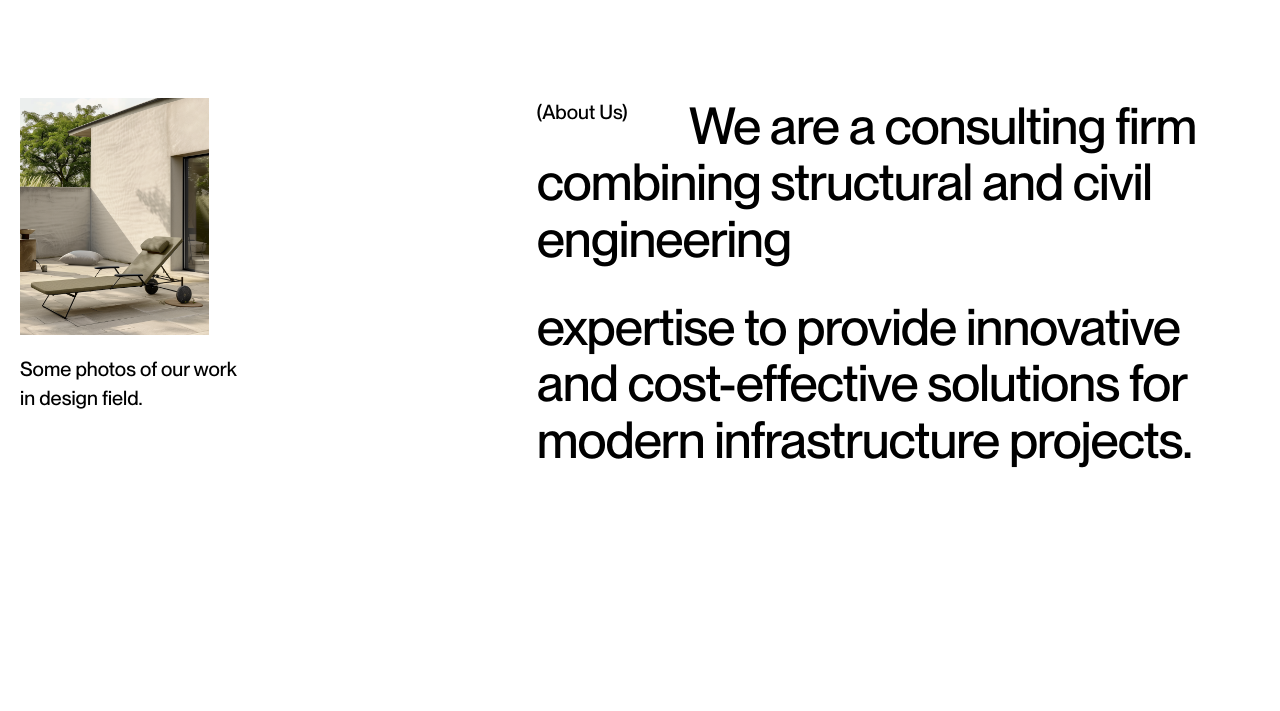
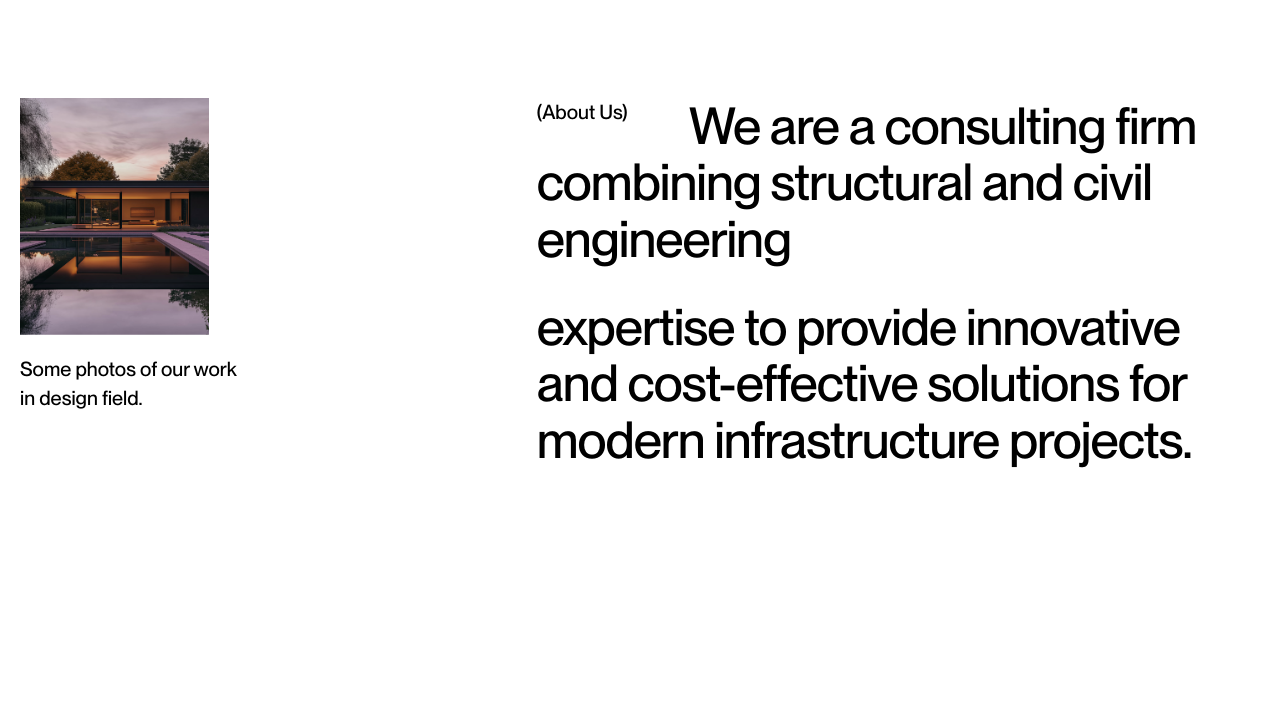
Before and after one commit to hanidev08/Monive, a Next.js app: page /landing in a window 1280 px wide. Shown: the part 802-1513 px from the top of the page. Built offline with nearby package versions, Linux system fonts and the light colour scheme.

Commit message:
Add some animtions

```diff
--- a/sections/About/About.tsx
+++ b/sections/About/About.tsx
@@ -1,20 +1,50 @@
+"use client";
 import Image from "next/image";
 import "./style.scss";
-import AboutImage from "@/public/assets/image1.png";
+import img1 from "@/public/assets/image1.png";
+import img2 from "@/public/assets/image2.png";
+import img3 from "@/public/assets/image3.png";
+import img4 from "@/public/assets/image4.png";
+import { useEffect, useRef, useState } from "react";
+import { useInView, motion } from "framer-motion";
+
+const images = [img1.src, img2.src, img3.src, img4.src];
 
 export const About = () => {
+  const [current, setCurrent] = useState(0);
+  const imgRef = useRef(null);
+
+  const isInViewImg = useInView(imgRef);
+
+  useEffect(() => {
+    const interval = setInterval(() => {
+      setCurrent((prev) => (prev + 1) % images.length);
+    }, 4000);
+
+    return () => clearInterval(interval);
+  }, []);
   return (
     <section className=" mt-[100px]" id="#about">
       <div className="container grid  grid-cols-4  sm:grid-cols-12 gap-y-[40px] sm:gap-y-0">
         <div className="order-1 max-sm:order-2 sm:col-span-5 col-span-4 flex flex-col">
-          <div className="relative max-w-[223px] w-[14.8vw] max-sm:w-[90vw]
-          max-sm:max-w-[650px] aspect-[4/5] max-sm:aspect-[6/5]">
-            <Image
-              src={AboutImage}
-              alt="aboutImage"
-              fill
-              className=" object-cover"
-            />
+          <div
+            ref={imgRef}
+            className="relative max-w-[223px] w-[14.8vw] max-sm:w-[90vw]
+          max-sm:max-w-[650px] aspect-[4/5] max-sm:aspect-[6/5]"
+          >
+            {images.map((src, index) => (
+              <motion.img
+                key={index}
+                src={src}
+                alt={`img-${index}`}
+                initial={{ opacity: 0 }}
+                animate={{ opacity: index === current ? 1 : 0 }}
+                transition={{ duration: 0.8, ease: "easeInOut" }}
+                className={`image absolute inset-0 size-full object-cover ${
+                  isInViewImg ? "is-reveal" : ""
+                }`}
+              />
+            ))}
           </div>
           <div className=" mt-5 max-sm:mb-5 max-w-[227px]">
             <h3
--- a/sections/About/style.scss
+++ b/sections/About/style.scss
@@ -1,6 +1,14 @@
 .about-title {
   font-size: clamp(34px, 4vw, 53px);
   line-height: 1.1;
+}
+
+.image {
+  clip-path: inset(100% 0% 0% 0%);
+  transition: clip-path 2s cubic-bezier(0.77, 0, 0.175, 1);
+  &.is-reveal {
+    clip-path: inset(0% 0% 0% 0%);
+  }
 }
 
 @media (max-width: 1024px) {
--- a/sections/Footer/Footer.tsx
+++ b/sections/Footer/Footer.tsx
@@ -10,7 +10,7 @@ export const Footer = () => {
           src={one}
           alt="img1"
           fill
-          className="filter brightness-10 object-cover"
+          className="filter brightness-15 object-cover"
         />
         <div
           className="flex flex-col justify-between z-40 mt-3  h-[calc(100vh-12px)] relative top-[12px]
--- a/sections/Hero/Hero.tsx
+++ b/sections/Hero/Hero.tsx
@@ -94,7 +94,7 @@ export const Hero = () => {
                 <div className="hidden sm:flex">
                   <button className=" cursor-pointer  w-[217px] h-[57px] rounded-[5px] flex justify-between items-center uppercase text-white py-[20px] px-[10px] border border-white relative overflow-hidden btn-mimas-hover transition-colors duration-500 bg-transparent">
                     <span className="relative z-10 transition-colors duration-500">
-                      See all projects
+                      Let’s work
                     </span>
                     <span className="text-[21px] leading-[30px] relative z-10 transition-colors duration-500">
                       →
--- a/sections/Loader/Loader.tsx
+++ b/sections/Loader/Loader.tsx
@@ -3,7 +3,6 @@ import "./style.scss";
 import one from "@/public/assets/image3.png";
 import Image from "next/image";
 import { introAnimation, scaleCenterImage } from "./animations";
-import { gsap } from "gsap";
 
 interface LoaderProps {
   timeline: gsap.core.Timeline | null;
```
